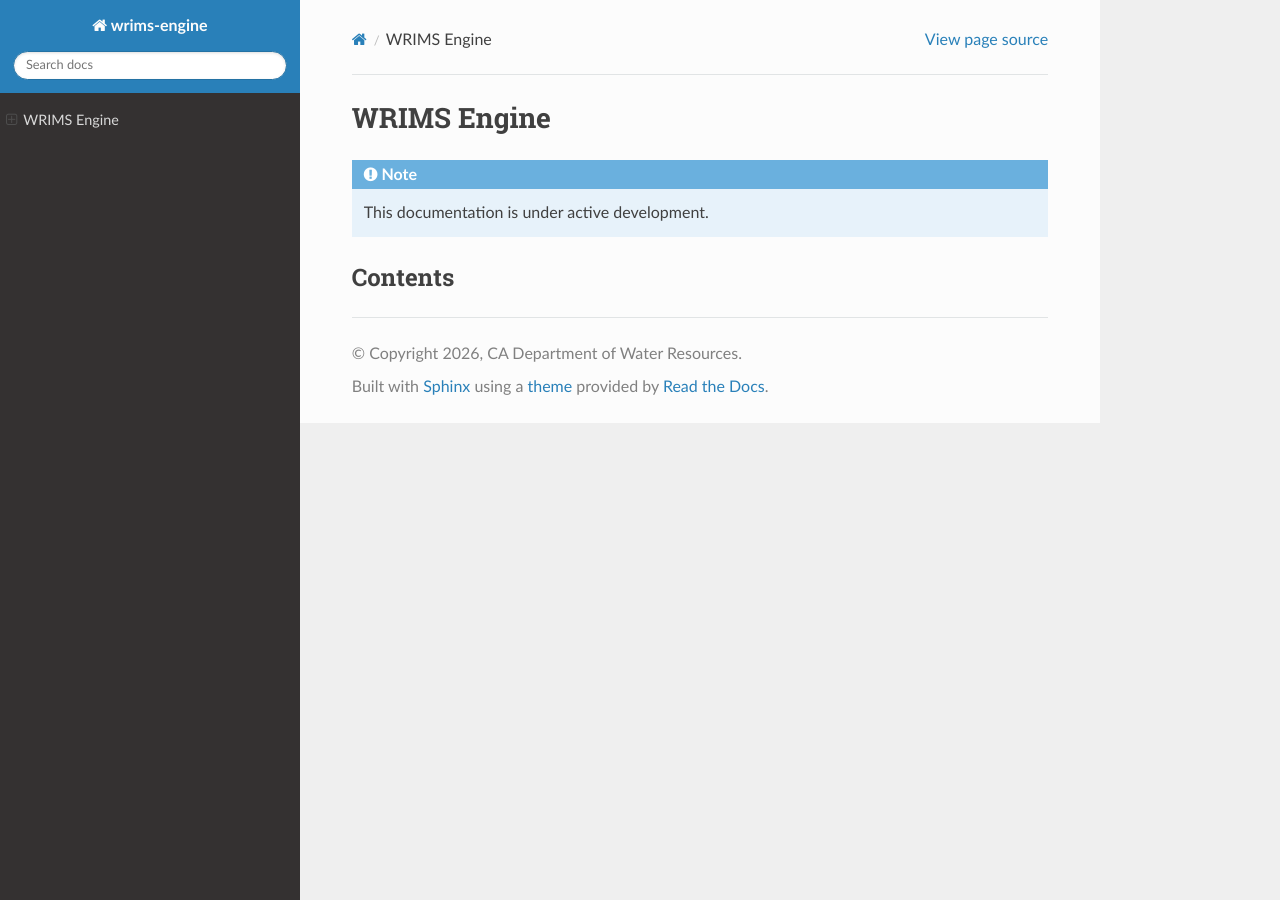
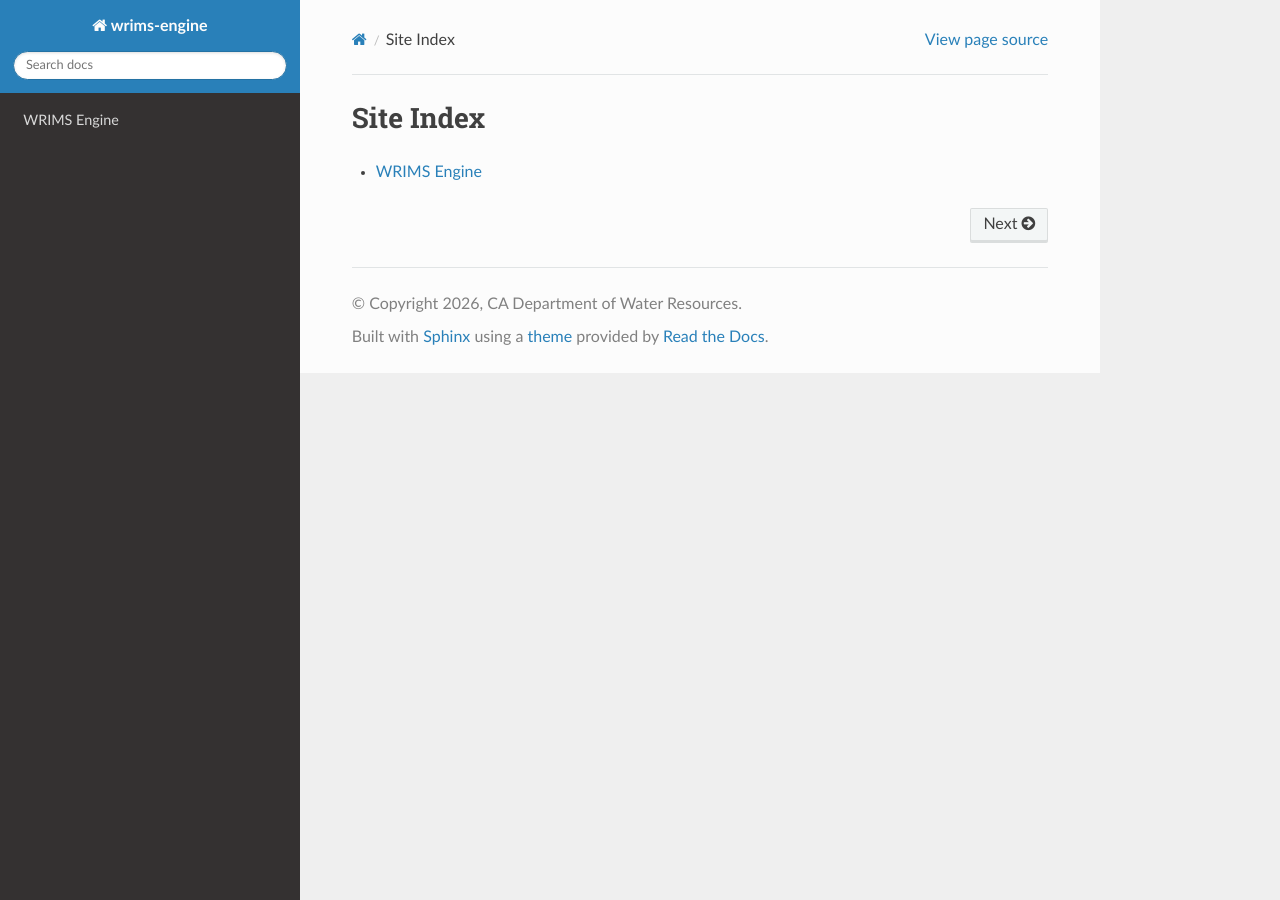
Before and after one commit to CentralValleyModeling/wrims-engine, a Sphinx documentation site: the page built from docs/index.rst, in a window 1280 px wide. Built offline with Sphinx 7.4.7 and the Read the Docs theme 3.1.0, drawn with Linux system fonts in a browser that asks for light colours.

Commit message:
Separate home/index pages

```diff
--- a/docs/index.rst
+++ b/docs/index.rst
@@ -1,8 +1,10 @@
-WRIMS Engine
-============
+.. _index:
 
-.. note::
-    This documentation is under active development.
+**********
+Site Index
+**********
 
-Contents
---------
+.. toctree::
+    :maxdepth: 2
+
+    WRIMS Engine<home>
```
Also changed, not shown: docs/home.rst (added, +7 -0 lines).
